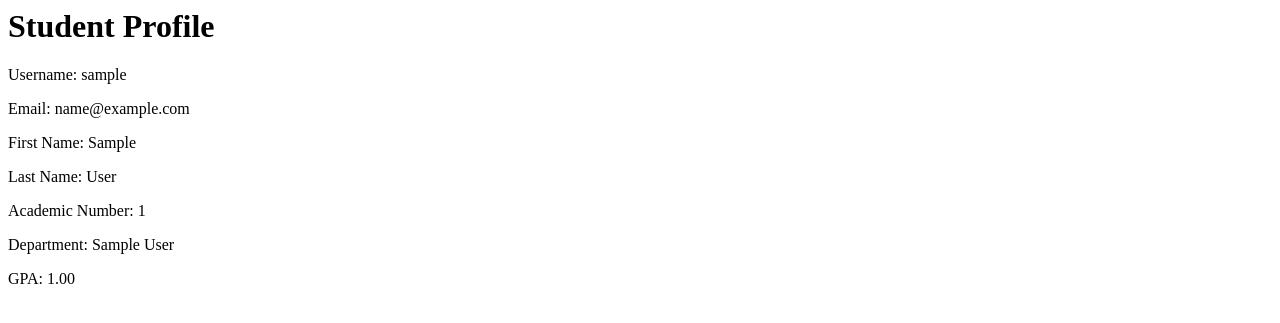
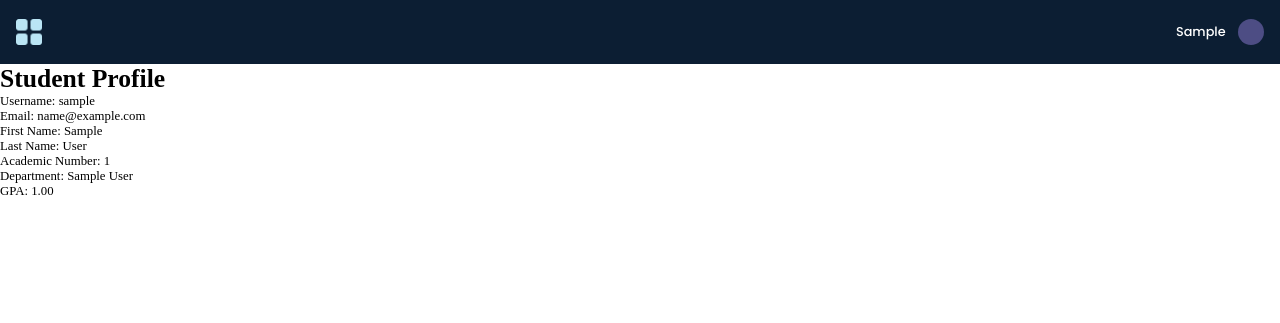
Before and after one commit to 0yousif/SSB-Clone, a Django app: page /student/profile/ in a window 1280 px wide. Shown: the top 323 px of the page. Run offline with Django 5.2, Linux system fonts and the light colour scheme; a user stored in the database is signed in; tables that the repository leaves empty hold one stand-in row (values such as "Sample post").

Commit message:
added base url

```diff
--- a/SSB/student/templates/student_profile.html
+++ b/SSB/student/templates/student_profile.html
@@ -1,3 +1,4 @@
+{% extends 'base.html' %} {% load static %} {% block content %}
 <h1>Student Profile</h1>
 
 <p>Username: {{ profile.user.username }}</p>
@@ -7,3 +8,4 @@
 <p>Academic Number: {{ profile.academic_number }}</p>
 <p>Department: {{ profile.department_id.department_name }}</p>
 <p>GPA: {{ profile.gpa }}</p>
+{%endblock%}
--- a/SSB/templates/base.html
+++ b/SSB/templates/base.html
@@ -29,7 +29,7 @@
         <img onclick="slide()" src="{% static 'icons/menu.png' %}" alt="" />
       </div>
       <div class="base-nav-user-info">
-        <p class="base-user-name poppins-medium">Alya Alaali</p>
+        <p class="base-user-name poppins-medium">{{ profile.first_name }}</p>
         <div class="base-user-image-container">
           <img src="" alt="" />
         </div>
```
